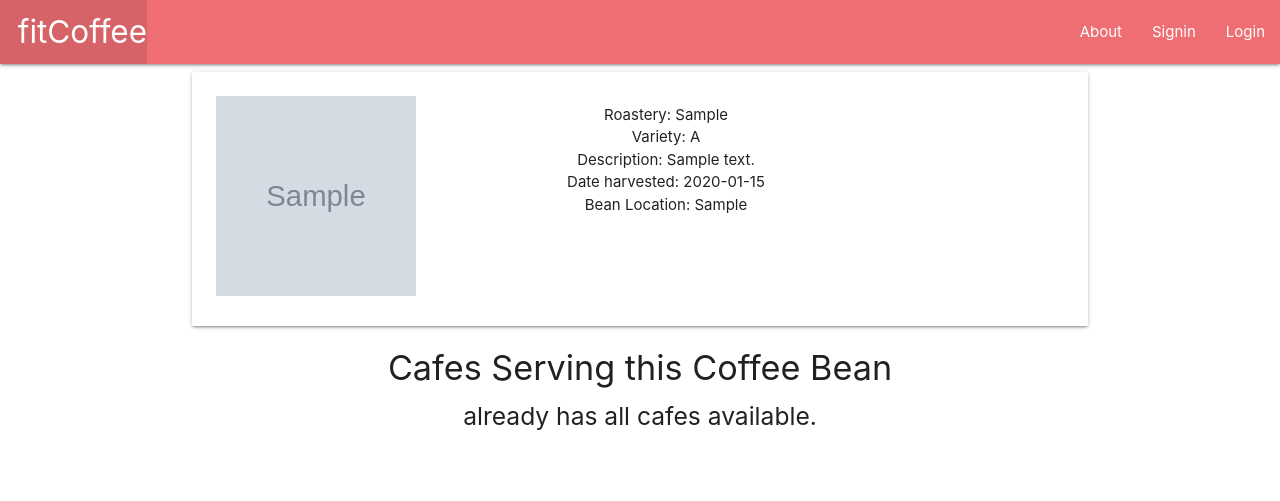
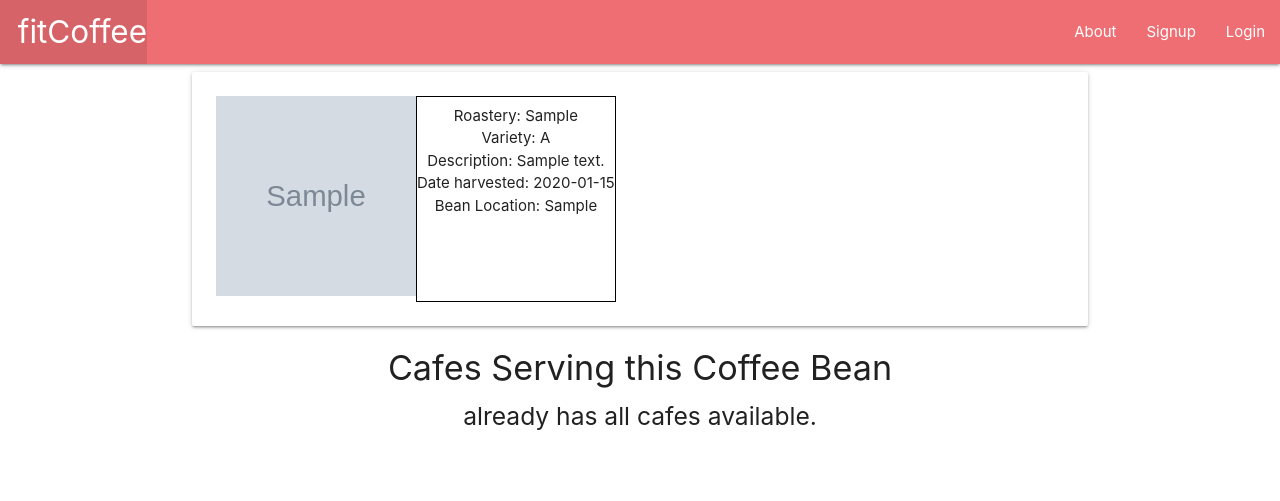
Before and after one commit to ellieeadington/sei66-project03, a Django app: page /coffee_beans/1 in a window 1280 px wide. Shown: the top 501 px of the page. Run offline with Django 4.2, Linux system fonts and the light colour scheme; tables that the repository leaves empty hold one stand-in row (values such as "Sample post"); grey boxes marked "Sample" are stand-in pictures.

Commit message:
pushing for merge

```diff
--- a/main_app/static/css/style.css
+++ b/main_app/static/css/style.css
@@ -51,7 +51,7 @@ body {
   }
 
   .coffee-bean-details {
-    width: 500px;
+    border: 1px solid black;
   }
 
   .cafe {
--- a/main_app/templates/base.html
+++ b/main_app/templates/base.html
@@ -31,7 +31,7 @@
           <li><a href="{% url 'logout' %}">LogOut</a></li>
             Hi {{ user.username }}
           {% else %}
-          <li><a href="{% url 'signup' %}">Signin</a></li>
+          <li><a href="{% url 'signup' %}">Signup</a></li>
           <li><a href="{% url 'login' %}">Login</a></li>
           {% endif %}
         </ul>
--- a/main_app/templates/coffee_beans/index.html
+++ b/main_app/templates/coffee_beans/index.html
@@ -27,8 +27,8 @@
             </div>
 
             <div class="coffee-bean-details">
-                <span class="card-title"> {{ coffee_bean.name }}</span>
-                <p>Roastery: {{ coffee_bean.roastery }}</p>
+                <span class="card-title"> {{ coffee_bean.name }} - {{ coffee_bean.roastery }}</span>
+
                 <p>Variety: {{ coffee_bean.variety }}</p>
                 <p>Description: {{ coffee_bean.description }}</p>
             </div>
--- a/main_app/templates/users/profile/cafe_profile.html
+++ b/main_app/templates/users/profile/cafe_profile.html
@@ -34,4 +34,6 @@
         </div>
     </a>
 </div>
+
+<h3> Your Reviews </h3>
 {% endblock %}
--- a/main_app/views.py
+++ b/main_app/views.py
@@ -145,6 +145,7 @@ def add_coffee_bean(request, cafe_id):
         new_coffee_bean = coffee_bean_form.save(commit=False)
         new_coffee_bean.cafe_id = cafe_id
         new_coffee_bean.save()
+        coffee_bean_form.save_m2m()
     return redirect('coffee_bean_edit', cafe_id=cafe_id)
 
 class CoffeeBeanUpdate(UpdateView):
```
